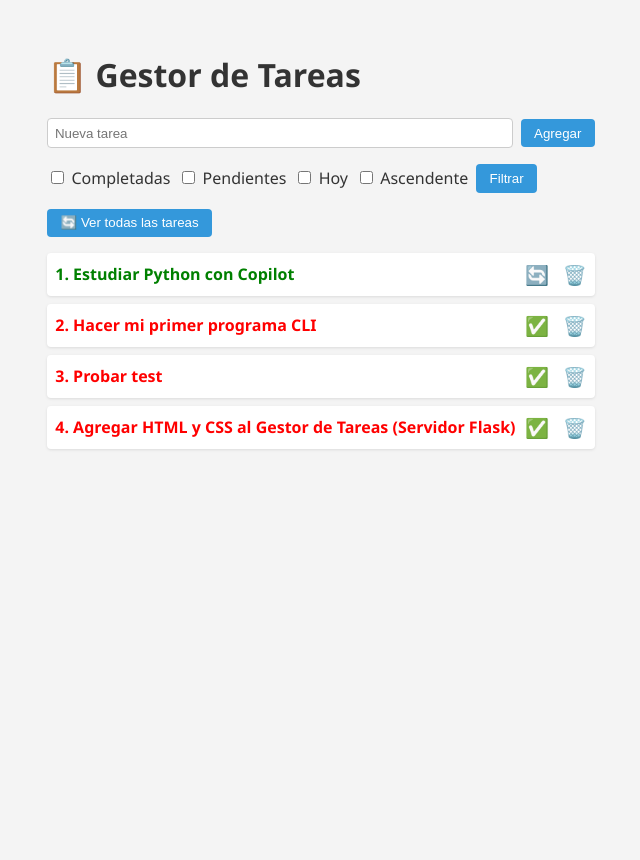
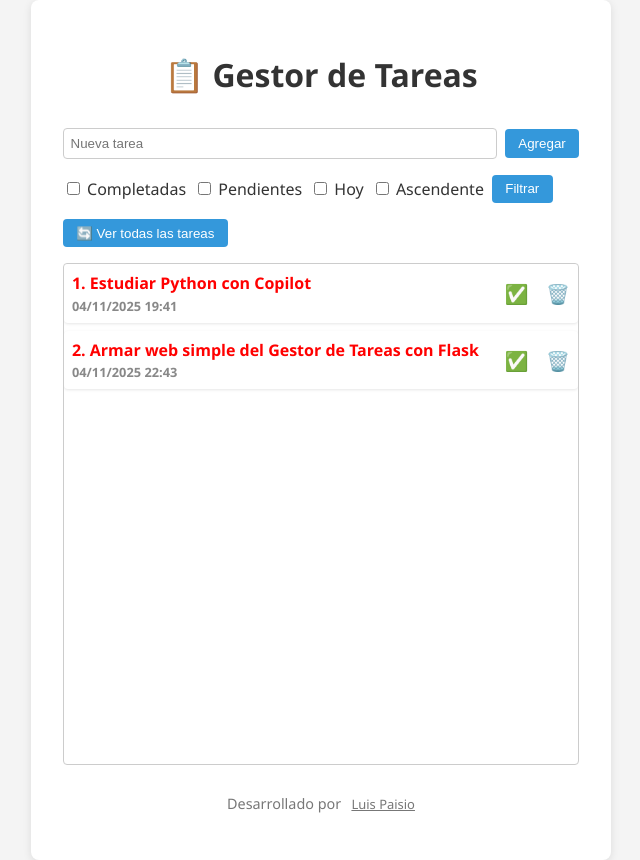
Before and after one commit to LuisPaisio/gestor_tareas_cli, a Flask app: page / in a window 1280 px wide. Shown: the whole page, without its empty margins (319-959 px from the left). Before the commit the page ends 450 px from the top, so only its background shows below. Run offline with Flask 3, Linux system fonts and the light colour scheme.

Commit message:
Agregar Fecha y Hora

```diff
--- a/Templates/index.html
+++ b/Templates/index.html
@@ -32,20 +32,28 @@
         <ul>
             {% for tarea in tareas %}
                 <li>
-                    <span class="{{ 'completada' if tarea.completada else 'pendiente' }}">
-                        {{ loop.index }}. {{ tarea.descripcion }}
-                    </span>
-                    <span>
+                    <div class="tarea-contenido">
+                        <span class="{{ 'completada' if tarea.completada else 'pendiente' }}">
+                            {{ loop.index }}. {{ tarea.descripcion }}
+                            <br>
+                            <small>{{ tarea.fecha_formateada }}</small>
+                        </span>
+                    </div>
+                    <div class="tarea-iconos">
                         {% if not tarea.completada %}
                             <a href="/completar/{{ loop.index }}">✅</a>
                         {% else %}
                             <a href="/desmarcar/{{ loop.index }}">🔄</a>
                         {% endif %}
-                        <a href="/eliminar/{{ loop.index }}">🗑️</a>
-                    </span>
+                            <a href="/eliminar/{{ loop.index }}">🗑️</a>
+                    </div>
                 </li>
             {% endfor %}
         </ul>
+        <footer>
+            <p>Desarrollado por <a href="https://www.linkedin.com/in/luis-paisio" target="_blank">Luis Paisio</a></p>
+        </footer>
+
     </div>
 </body>
 </html>
--- a/app.py
+++ b/app.py
@@ -27,8 +27,14 @@ def index():
         tareas = [t for t in tareas if not t["completada"]]
     if solo_hoy:
         hoy = datetime.now().date().isoformat()
-        tareas = [t for t in tareas if t["fecha"].startswith(hoy)]
-    tareas.sort(key=lambda t: t.get("fecha", ""), reverse=orden_descendente)
+        tareas = [t for t in tareas if t.get("fecha", "").startswith(hoy)]
+#    tareas.sort(key=lambda t: t.get("fecha", ""), reverse=orden_descendente)
+
+    for t in tareas:
+        try:
+            t["fecha_formateada"] = datetime.fromisoformat(t["fecha"]).strftime("%d/%m/%Y %H:%M")
+        except:
+            t["fecha_formateada"] = t.get("fecha", "")
 
     return render_template("index.html", tareas=tareas)
 
--- a/static/styles.css
+++ b/static/styles.css
@@ -1,16 +1,28 @@
+h1 {
+    text-align:center;
+    margin-bottom: 1em;
+}
+
 body {
     font-family: 'Segoe UI', sans-serif;
     background-color: #f4f4f4;
-    margin: 2em;
+    margin: 0;
+    padding: 0;
     color: #333;
     display: flex;
     justify-content: center;
+    align-items: center;
+    min-height: 100vh; /* ocupa toda la altura de la pantalla */
 }
 
 .container {
     width: auto;
     max-width: 600px;
     min-width: 300px;
+    padding: 2em;
+    background-color: white;
+    border-radius: 8px;
+    box-shadow: 0 2px 8px rgba(0,0,0,0.1);
 }
 
 form {
@@ -44,17 +56,35 @@ button:hover {
 ul {
     list-style-type: none;
     padding: 0;
+    height: 500px;
+    max-height: 500px; /* ajustable según tu diseño */
+    overflow-y: auto;
+    border: 1px solid #ccc;
+    border-radius: 4px;
+    scroll-behavior: smooth;
 }
 
 li {
+    display: flex;
+    justify-content: space-between;
+    align-items: center;
+    gap: 1em;
     margin-bottom: 0.5em;
     padding: 0.5em;
     background-color: white;
     border-radius: 4px;
     box-shadow: 0 1px 3px rgba(0,0,0,0.1);
+}
+
+.tarea-contenido {
+    flex: 1;
+    word-break: break-word;
+}
+
+.tarea-iconos {
     display: flex;
-    justify-content: space-between;
-    align-items: center;
+    gap: 0.5em;
+    flex-shrink: 0;
 }
 
 .completada {
@@ -72,3 +102,36 @@ a {
     text-decoration: none;
     font-size: 1.2em;
 }
+
+footer {
+    margin-top: 2em;
+    text-align: center;
+    font-size: 0.9em;
+    color: #777;
+}
+
+footer a {
+    margin-top: 2em;
+    text-align: center;
+    font-size: 0.9em;
+    color: #777;
+    text-decoration: underline;
+}
+
+@media (max-width: 480px) {
+    li {
+        flex-direction: column;
+        align-items: flex-start;
+    }
+
+    .tarea-iconos {
+        justify-content: flex-start;
+    }
+}
+
+small {
+    display: block;
+    font-size: 0.8em;
+    color: #888;
+    margin-top: 0.2em;
+}
--- a/tareas.json
+++ b/tareas.json
@@ -1,22 +1,12 @@
 [
     {
         "descripcion": "Estudiar Python con Copilot",
-        "completada": true,
-        "creada": "2025-11-04T19:41:00.100467"
+        "completada": false,
+        "fecha": "2025-11-04T19:41:00.100467"
     },
     {
-        "descripcion": "Hacer mi primer programa CLI",
+        "descripcion": "Armar web simple del Gestor de Tareas con Flask",
         "completada": false,
-        "creada": "2025-11-04T19:41:12.937985"
-    },
-    {
-        "descripcion": "Probar test",
-        "completada": false,
-        "creada": "2025-11-04T20:01:00.680076"
-    },
-    {
-        "descripcion": "Agregar HTML y CSS al Gestor de Tareas (Servidor Flask)",
-        "completada": false,
-        "creada": "2025-11-04T20:43:48.421974"
+        "fecha": "2025-11-04T22:43:55.285964"
     }
 ]
--- a/tareas.py
+++ b/tareas.py
@@ -31,7 +31,7 @@ def agregar_tarea(descripcion):
     nueva_tarea = {
         "descripcion": descripcion,
         "completada": False,
-        "creada": datetime.now().isoformat()
+        "fecha": datetime.now().isoformat()
     }
     tareas.append(nueva_tarea)
     guardar_tareas(tareas)
```
